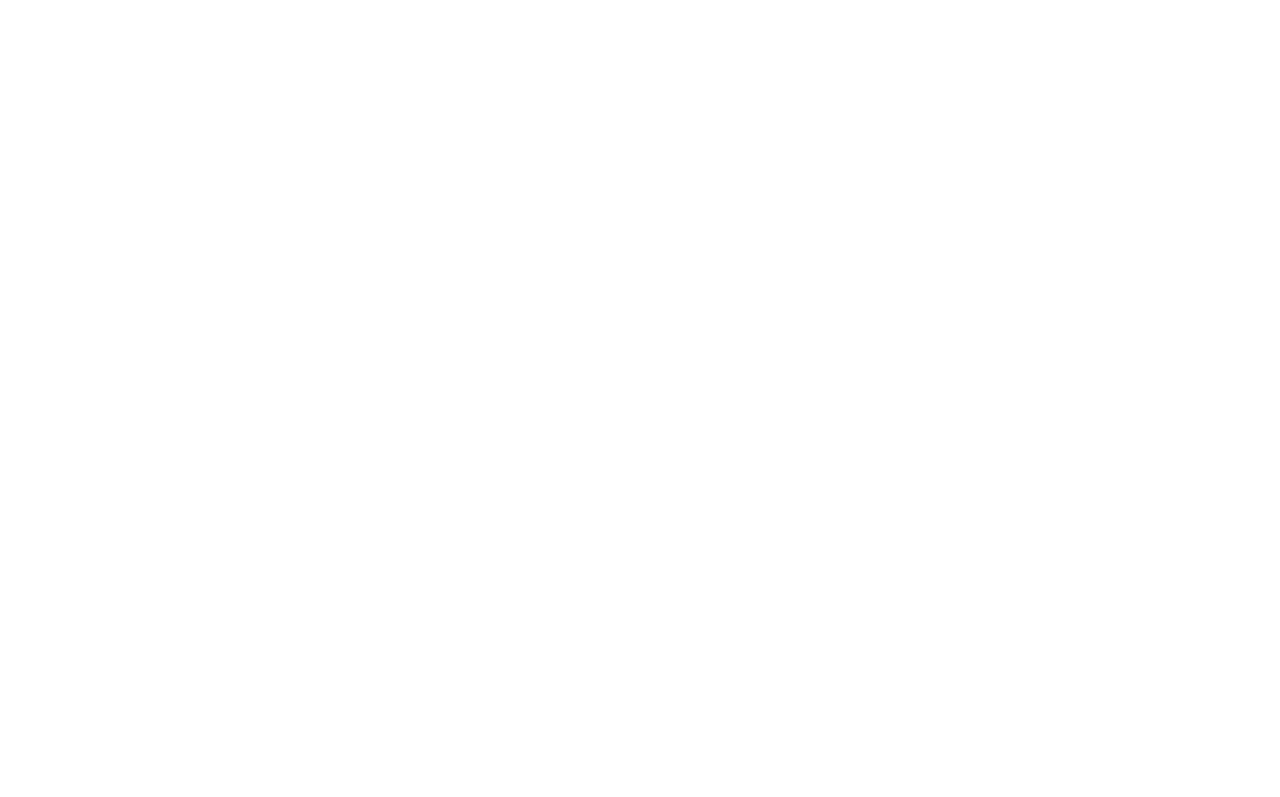
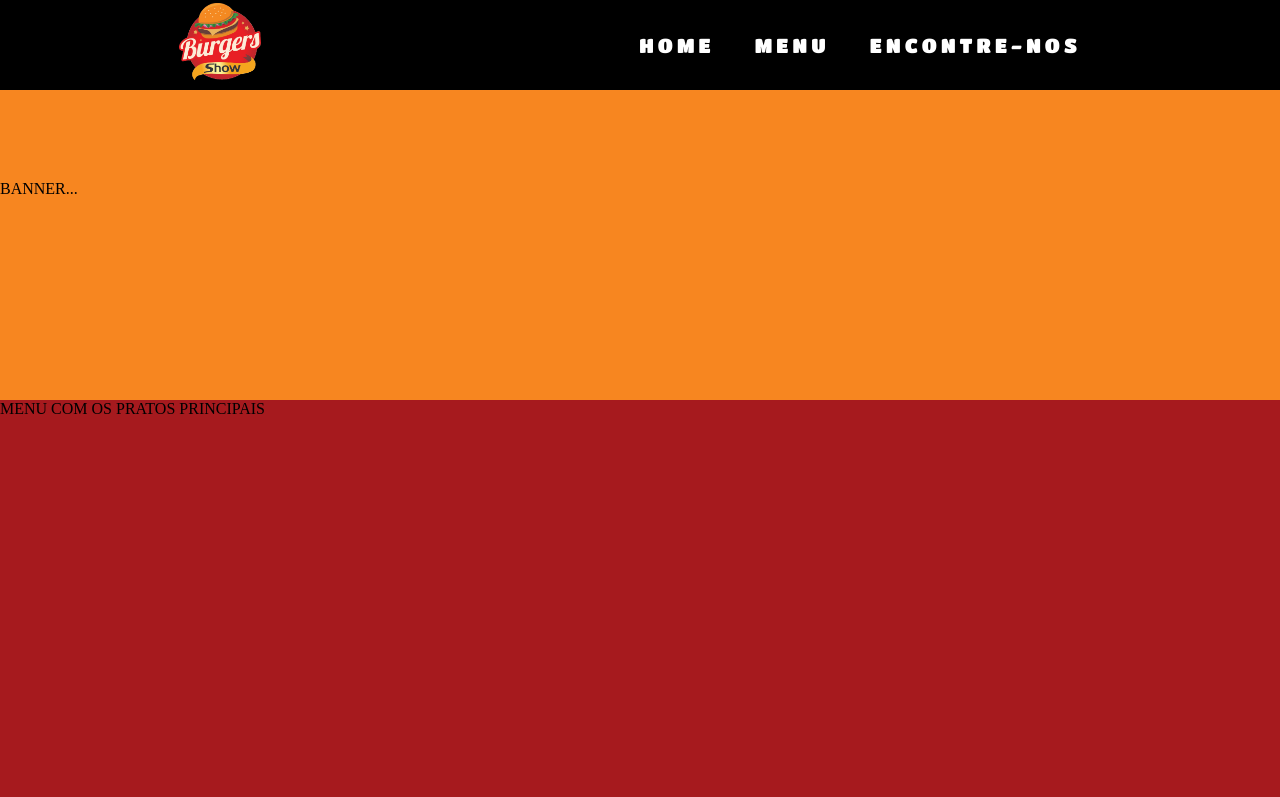
Before and after one commit to sampaiogabriel/site-burguersshow, a plain HTML site: page index.html in a window 1280 px wide. Shown: the top 797 px of the page. Drawn offline with Linux system fonts and the light colour scheme.

Commit message:
menu nav

```diff
--- a/assets/style.css
+++ b/assets/style.css
@@ -0,0 +1,84 @@
+* {
+    margin: 0;
+    padding: 0;
+}
+
+/*HEADER*/
+
+header{
+    background-color: #F78620;
+    height: 400px;
+}
+
+header nav{
+    display: flex;
+    justify-content: center;
+    height: 90px;
+}
+
+.container{
+    display: flex;
+    justify-content: space-around;
+    width: 100%;
+    background-color: black;
+}
+
+.logo{
+    display: flex;
+    justify-content: center;
+    align-items: center;
+}
+
+.logo a img {
+    height: 80px;
+}
+
+.container .menu{
+    display: flex;
+    align-items: center;
+}
+
+.menu nav ul{
+    display: flex;
+    align-items: center;
+    text-decoration: none;
+    list-style: none;
+}
+
+.menu nav ul li a{
+    text-decoration: none;
+    color: white;
+    padding-top: 40px;
+    padding-bottom: 40px;
+    margin: 20px;
+    font-size: 20px;
+    text-transform: uppercase;
+    font-family: 'Titan One', cursive;
+    letter-spacing: 4px;
+}
+
+/*MENU*/
+
+section .menu{
+    background-color: #A61A1E;
+    height: 400px;
+}
+
+/*LOCALIZAÇÃO*/
+
+section .location{
+    background-color: whitesmoke;
+    height: 400px;
+}
+
+/*FOOTER*/
+
+footer .info{
+    background-color: #3C3C3C;
+    height: 400px;
+}
+
+footer .dev{
+    background-color: black;
+    height: 200px;
+}
--- a/index.html
+++ b/index.html
@@ -1,13 +1,73 @@
 <!DOCTYPE html>
 <html lang="pt-br">
+
 <head>
     <meta charset="UTF-8">
     <meta http-equiv="X-UA-Compatible" content="IE=edge">
     <meta name="viewport" content="width=device-width, initial-scale=1.0">
     <link rel="stylesheet" href="assets/style.css">
-    <title>Hamburguer</title>
+    <link href="https://fonts.googleapis.com/css2?family=Titan+One&display=swap" rel="stylesheet">
+    <title>Burguers Show</title>
+
 </head>
+
 <body>
 
+    <header>
+        <div class="container">
+            <div class="logo">
+                <a href="/">
+                    <img src="assets/images/1/logoShow.png" alt="Burguers Show">
+                </a>
+            </div>
+            <div class="menu">
+                <nav>
+                    <ul>
+                        <li>
+                            <a href="/">home</a>
+                        </li>
+                        <li>
+                            <a href="/">menu</a>
+                        </li>
+                        <li>
+                            <a href="/">encontre-nos</a>
+                        </li>
+                    </ul>
+                </nav>
+            </div>
+        </div>
+        <nav>
+
+        </nav>
+
+        <div class="banner">
+            BANNER...
+        </div>
+    </header>
+
+    <section>
+        <div class="menu">
+            MENU COM OS PRATOS PRINCIPAIS
+        </div>
+    </section>
+
+    <section>
+        <div class="location">
+            MAPA COM LOCALIZAÇÃO
+        </div>
+    </section>
+
+    <footer>
+        <div class="info">
+            CONTATOS DA BURGUERSHOWS
+        </div>
+
+        <div class="dev">
+            CONTATO DOS DEV'S
+        </div>
+    </footer>
+
+
 </body>
+
 </html>
```
Also changed, not shown: assets/images/1/cardapio2.jpg (added), assets/images/colors/Screenshot_1.png (renamed from assets/images/cors/Screenshot_1.png), assets/images/colors/Screenshot_2.png (renamed from assets/images/cors/Screenshot_2.png), assets/images/colors/Screenshot_3.png (renamed from assets/images/cors/Screenshot_3.png), 1 other file.
